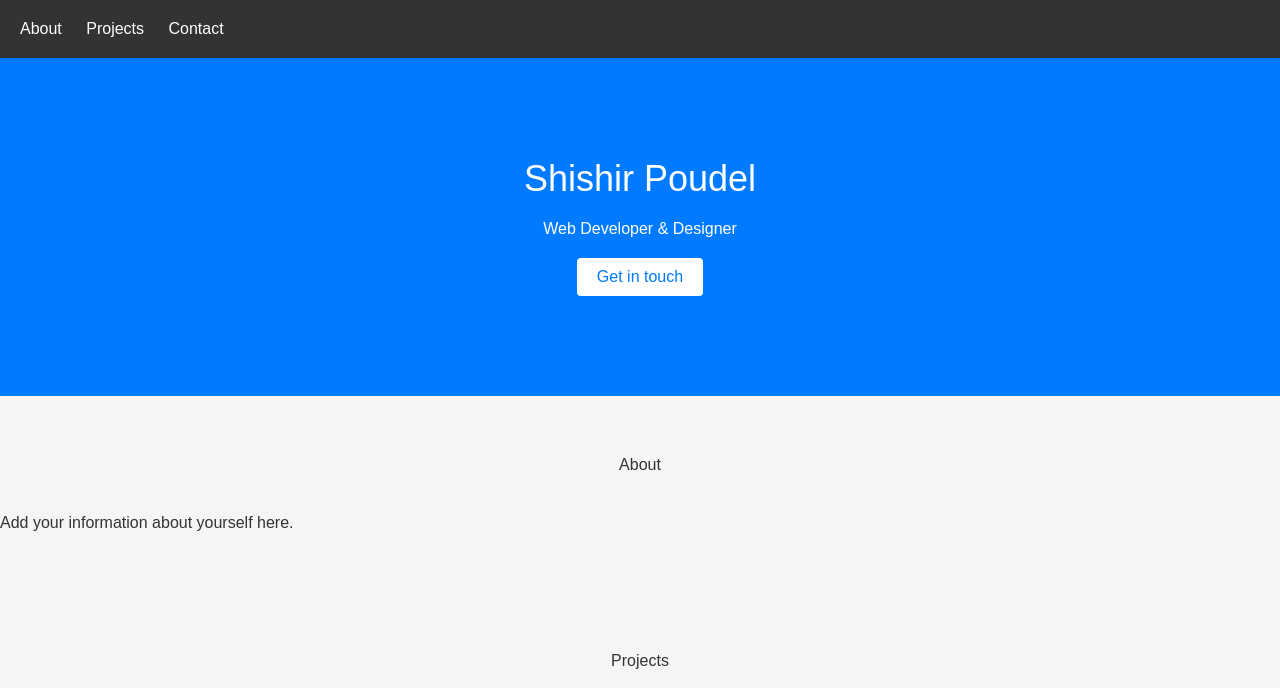
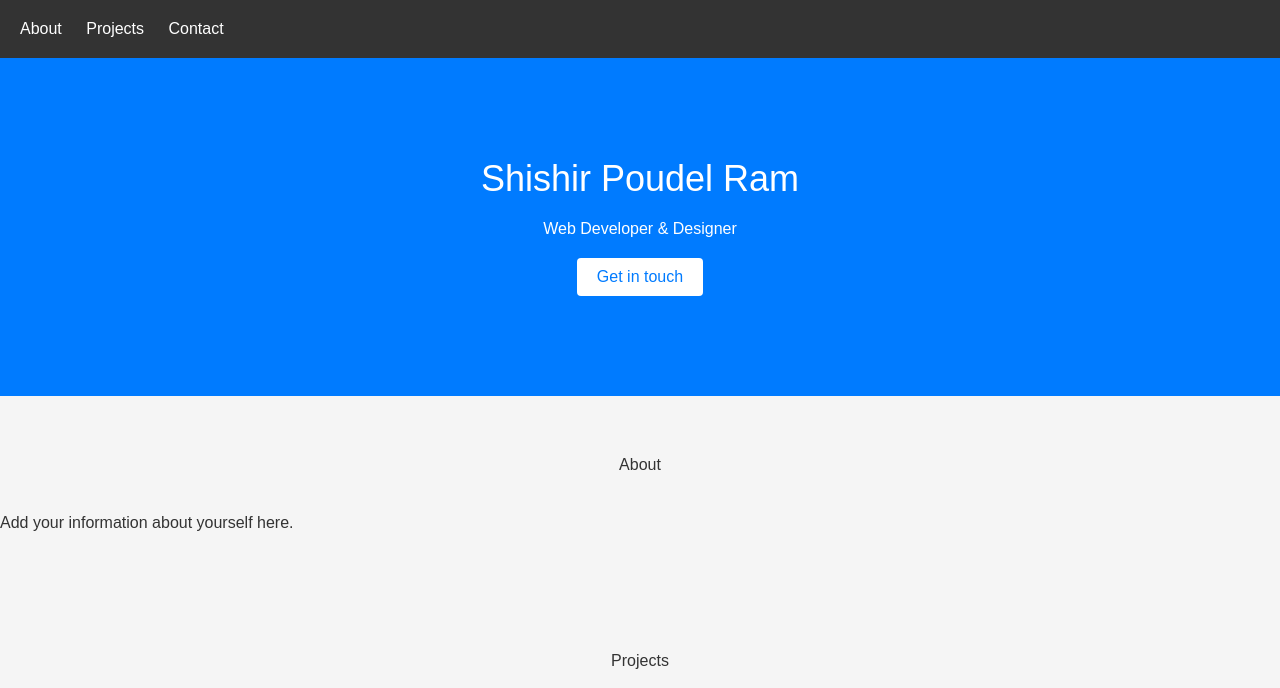
Before and after one commit to shishirpoudel/shishirpoudel.github.io, a plain HTML site: page index.html in a window 1280 px wide. Shown: the top 688 px of the page. Drawn offline with Linux system fonts and the light colour scheme; a script that the page names is missing.

Commit message:
Update index.html

```diff
--- a/index.html
+++ b/index.html
@@ -18,7 +18,7 @@
   </header>
 
   <section id="hero">
-    <h1>Shishir Poudel</h1>
+    <h1>Shishir Poudel Ram</h1>
     <p>Web Developer & Designer</p>
     <a href="#contact" class="cta-button">Get in touch</a>
   </section>
```
